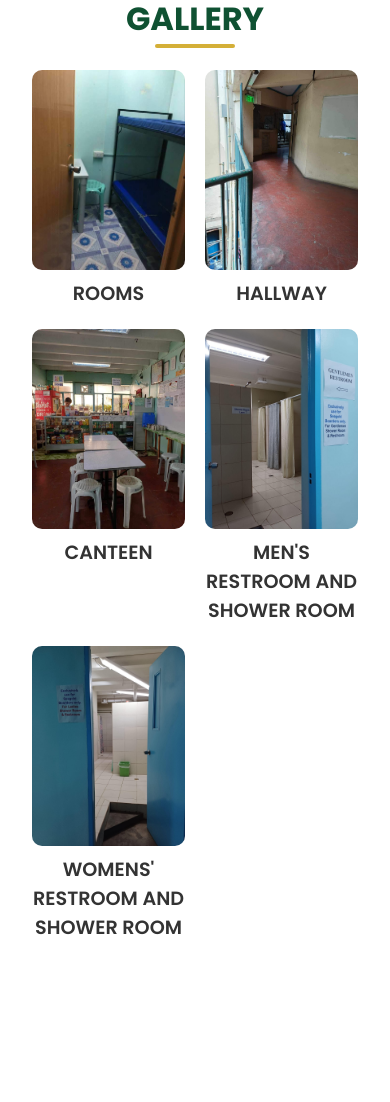
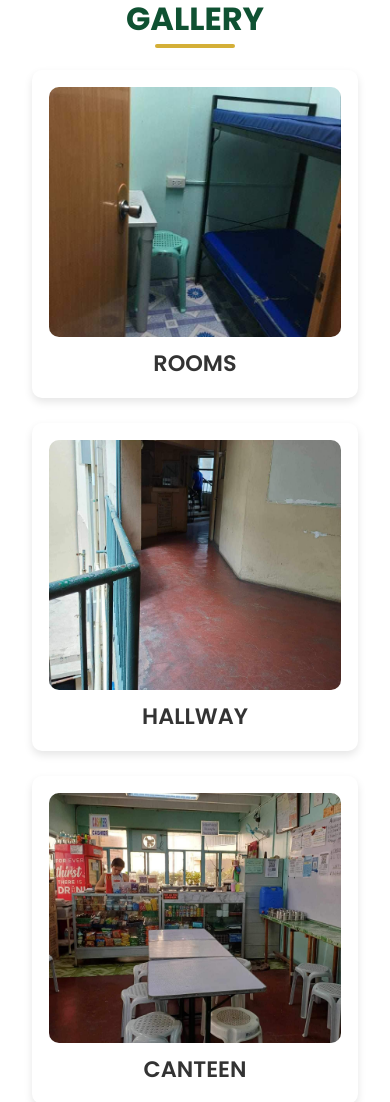
Before and after one commit to Albean12/dorm-vision, a React (Create React App) app: page /gallery in a window 390 px wide. Shown: the part 466-1568 px from the top of the page. Before the commit the page ends 1440 px from the top, so only its background shows below. Built offline with nearby package versions, Linux system fonts and the light colour scheme.

Commit message:
update gallery.css
changed the containers

```diff
--- a/src/Gallery.css
+++ b/src/Gallery.css
@@ -34,37 +34,66 @@
 /* Category Grid */
 .category-grid {
   display: grid;
-  grid-template-columns: repeat(auto-fit, minmax(200px, 1fr));
-  gap: 20px;
+  grid-template-columns: repeat(auto-fit, minmax(250px, 1fr)); /* Increased min width */
+  gap: 25px; /* Adjusted gap */
 }
 
 .category-card {
   cursor: pointer;
   transition: transform 0.3s ease, box-shadow 0.3s ease;
   text-align: center;
-
+  position: relative;
+  border-radius: 10px;
+  overflow: hidden;
+  background: #fff;
+  box-shadow: 0 4px 8px rgba(0, 0, 0, 0.1);
+  padding: 15px; /* Increased padding */
+  border: 2px solid transparent;
 }
 
 .category-card:hover {
   transform: scale(1.05);
-  box-shadow: 0 8px 15px rgba(0, 0, 0, 0.2);
+  box-shadow: 0 8px 20px rgba(0, 0, 0, 0.2);
+  border: 2px solid #D4AF37;
 }
 
 .category-image {
   width: 100%;
-  height: 200px;
+  height: 250px; /* Increased height */
   object-fit: cover;
   border-radius: 8px;
   margin-bottom: 10px;
 }
 
 .category-label {
-  font-size: 1.2rem;
+  font-size: 1.4rem; /* Increased font size */
   font-weight: 600;
   color: #333;
 }
+
 .category-card, .modal-image-card {
   will-change: transform, box-shadow;
+}
+
+/* Decorative Design */
+.category-card::before {
+  content: "";
+  position: absolute;
+  top: 0;
+  left: 0;
+  width: 100%;
+  height: 100%;
+  background: linear-gradient(135deg, rgba(255, 255, 255, 0.1), rgba(0, 0, 0, 0.1));
+  opacity: 0;
+  transition: opacity 0.3s ease;
+}
+
+.category-card:hover::before {
+  opacity: 1;
+}
+
+.category-card:hover .category-label {
+  color: #0F5132;
 }
 
 /* Modal Styling */
@@ -78,9 +107,7 @@
   background: rgba(0, 0, 0, 0.7);
 }
 
-.modal-content {max-width: 800px;
-  width: 90%;
-  animation: fadeIn 0.3s ease-in-out;
+.modal-content {
   max-width: 800px;
   width: 90%;
   animation: fadeIn 0.3s ease-in-out;
@@ -158,8 +185,8 @@ html {
 /* Rooms Container */
 .rooms-container {
   display: grid;
-  grid-template-columns: repeat(auto-fit, minmax(200px, 1fr));
-  gap: 20px;
+  grid-template-columns: repeat(auto-fit, minmax(250px, 1fr)); /* Increased min width */
+  gap: 25px;
   margin-bottom: 2rem;
 }
 
@@ -179,7 +206,7 @@ html {
 
 .room-image {
   width: 100%;
-  height: 150px;
+  height: 200px; /* Increased height */
   object-fit: cover;
   border-radius: 10px;
 }
@@ -210,7 +237,7 @@ html {
   }
 
   .category-grid {
-    grid-template-columns: repeat(auto-fit, minmax(150px, 1fr));
+    grid-template-columns: repeat(auto-fit, minmax(180px, 1fr)); /* Adjusted for mobile */
   }
 
   .gallery-header {
```
